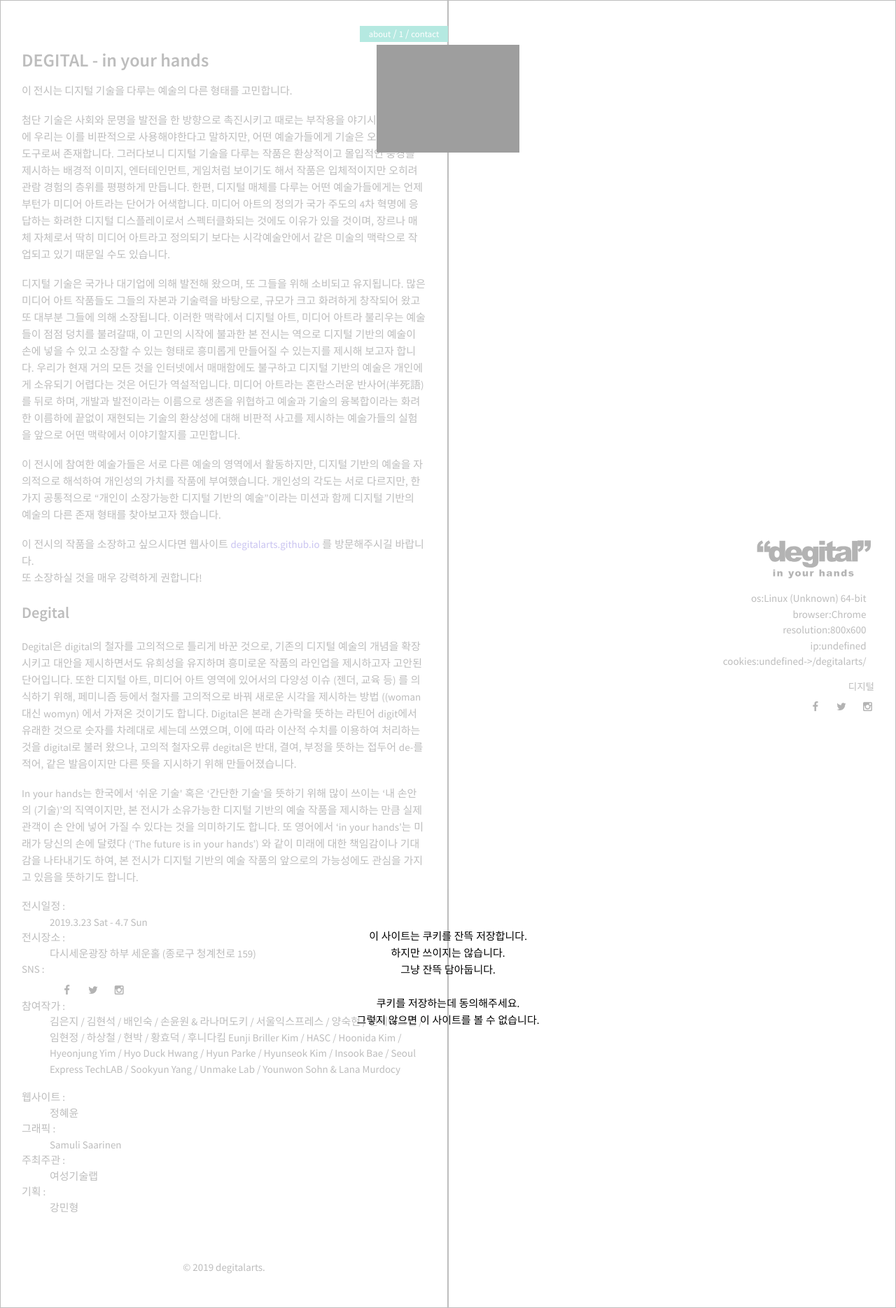
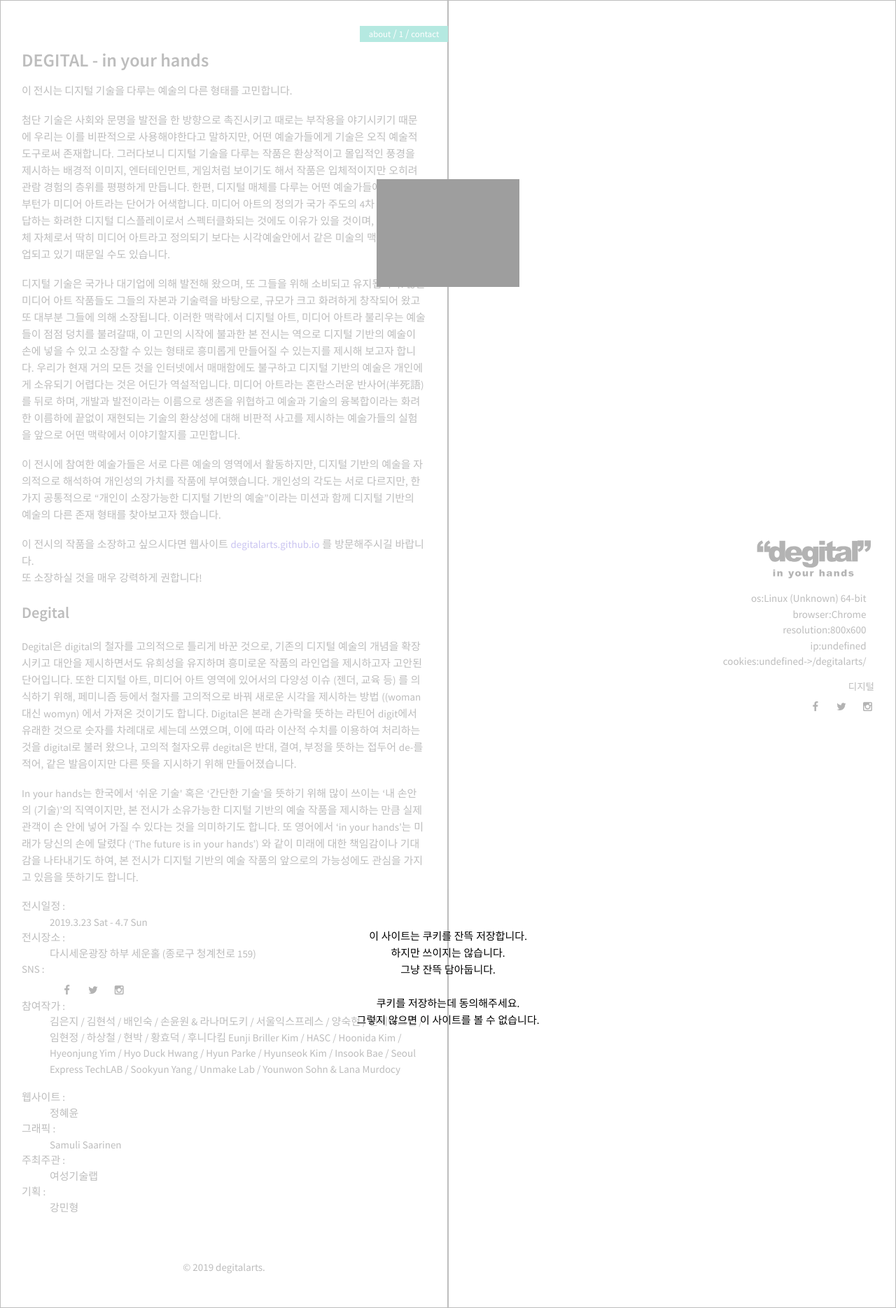
Before and after one commit to degitalarts/degitalarts, a Jekyll site: the page built from index.html, in a window 1280 px wide. Shown: the whole page at 70% size. Built offline with Jekyll 4.4.1, drawn with Linux system fonts in a browser that asks for light colours; comment, search, counter and statistics services are not loaded.

Commit message:
Update default.html

```diff
--- a/_layouts/default.html
+++ b/_layouts/default.html
@@ -5,7 +5,7 @@
 
 <body>
   <div class="layerPop" id="21628" style="position: absolute; top: 0px; left: 0; width: 100%; height: 100vh; border: 0px; margin-left: 0px; display: block; background-color: rgba(255, 255, 255, 0.7); z-index: 10000;">
-  <a href="#none" onclick="redirectPopupPage('/promotion/haruPlanDetail.do?planNumber=36244&amp;SKM_CD=100101')" style="width: 100%; height: 70vh; display:block; padding: 5% 42% 0 42%;" >
+  <a href="#none" onclick="redirectPopupPage('/promotion/haruPlanDetail.do?planNumber=36244&amp;SKM_CD=100101')" style="width: 100%; height: 70vh; display:block; padding: 20% 42% 0 42%;" >
     <img src="{{ site.url }}/img/Cookie.png" usemap="#image-map" width="100%" height="auto" align="center" />
   </a>
   <p style="color: #000100; text-align: center; vertical-align: baseline; word-break: keep-all; padding-bottom: 10%">
```
